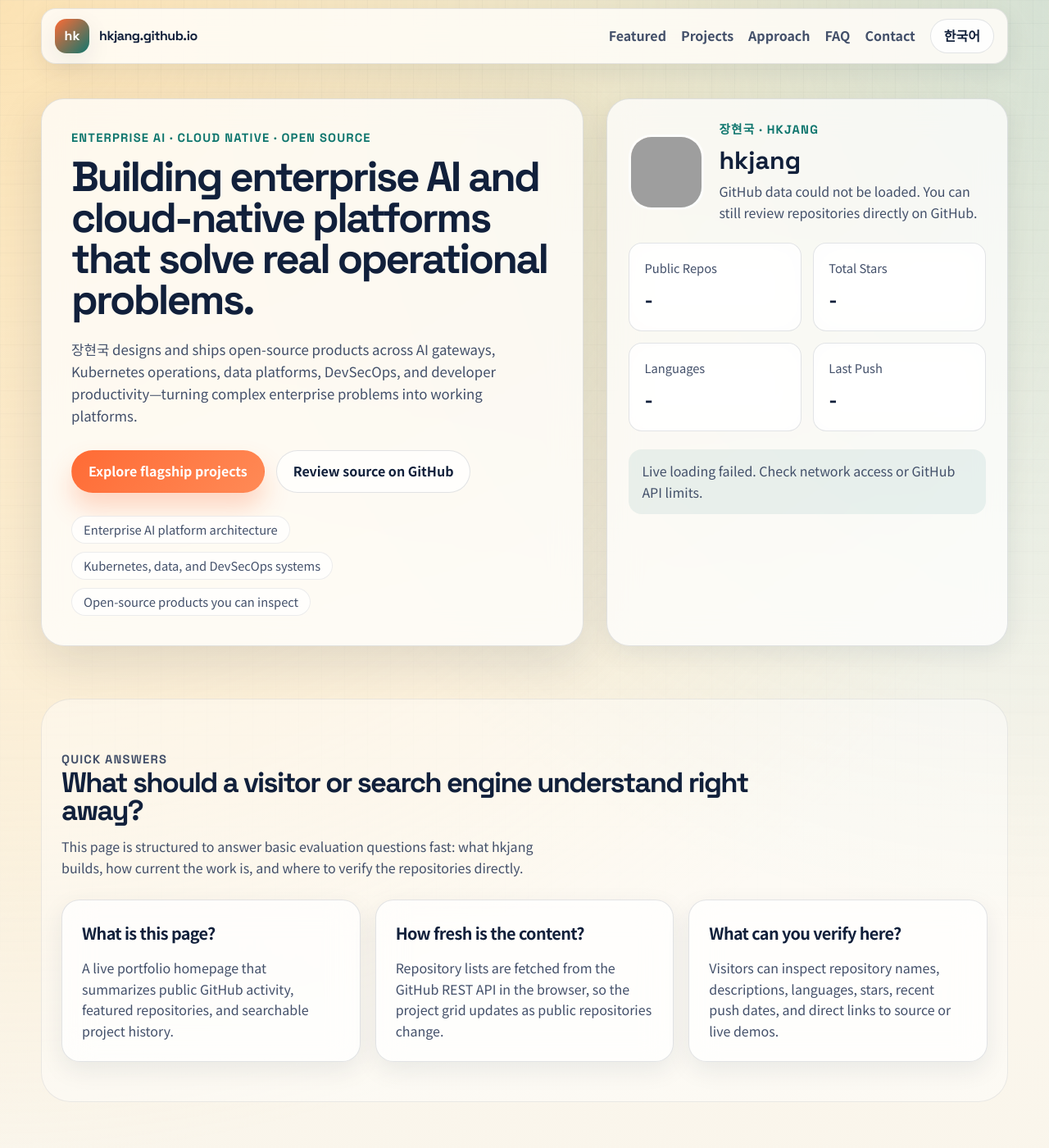
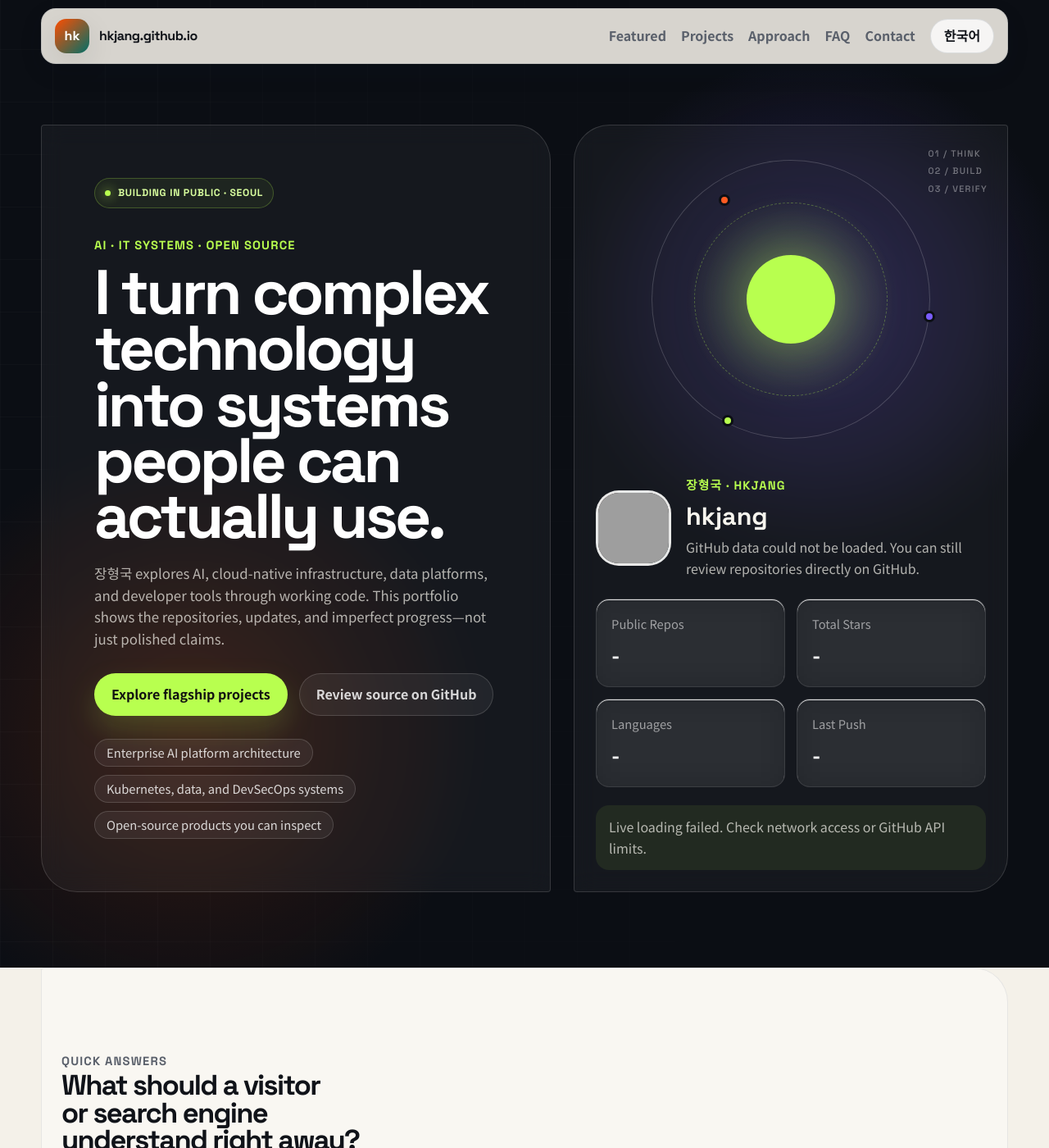
Before and after one commit to hkjang/hkjang.github.io, a Jekyll site: the page index.html, which Jekyll copies as it is, in a window 1280 px wide and 1400 px high. Shown: the whole window at 82% size. Built offline with Jekyll 4.4.1, drawn with Linux system fonts in a browser that asks for light colours; grey boxes are pictures that could not be loaded.

Commit message:
feat: redesign portfolio as an AI systems studio

```diff
--- a/_config.yml
+++ b/_config.yml
@@ -3,7 +3,7 @@ title: "HKJANG LAB"
 email: ""
 description: >-
   Live portfolio for enterprise AI, Kubernetes operations, data platform,
-  DevSecOps, developer productivity, and open-source projects by 장현국 (hkjang).
+  DevSecOps, developer productivity, and open-source projects by 장형국 (hkjang).
 baseurl: ""
 url: "https://hkjang.github.io"
 
--- a/index.html
+++ b/index.html
@@ -3,18 +3,18 @@
 <head>
   <meta charset="utf-8">
   <meta name="viewport" content="width=device-width, initial-scale=1">
-  <title>장현국 | Enterprise AI, Kubernetes and Data Platform Engineer</title>
+  <title>장형국 | AI·IT Platform Engineer and Open Source Builder</title>
   <meta
     id="metaDescription"
     name="description"
-    content="AI Gateway, Kubernetes operations, data platforms, DevSecOps, and developer productivity projects by 장현국, an enterprise AI and cloud-native platform builder."
+    content="AI, Kubernetes, data platforms, DevSecOps, and developer tooling projects by 장형국—documented through public code and live GitHub activity."
   >
   <meta
     name="keywords"
     id="metaKeywords"
-    content="장현국, hkjang, enterprise AI, Kubernetes, data platform, DevSecOps, developer productivity, open source portfolio"
+    content="장형국, hkjang, AI, IT, Kubernetes, data platform, DevSecOps, developer productivity, open source portfolio"
   >
-  <meta name="author" content="장현국 (hkjang)">
+  <meta name="author" content="장형국 (hkjang)">
   <meta
     name="robots"
     content="index,follow,max-snippet:-1,max-image-preview:large,max-video-preview:-1"
@@ -25,19 +25,19 @@
   <meta property="og:site_name" content="HKJANG LAB">
   <meta id="ogLocale" property="og:locale" content="en_US">
   <meta property="og:locale:alternate" content="ko_KR">
-  <meta id="ogTitle" property="og:title" content="장현국 | Enterprise AI, Kubernetes and Data Platform Engineer">
+  <meta id="ogTitle" property="og:title" content="장형국 | AI·IT Platform Engineer and Open Source Builder">
   <meta
     id="ogDescription"
     property="og:description"
-    content="AI Gateway, Kubernetes operations, data platforms, DevSecOps, and developer productivity projects by 장현국, an enterprise AI and cloud-native platform builder."
+    content="AI, Kubernetes, data platforms, DevSecOps, and developer tooling projects by 장형국—documented through public code and live GitHub activity."
   >
   <meta id="ogImage" property="og:image" content="https://github.com/hkjang.png">
   <meta id="twitterCard" name="twitter:card" content="summary_large_image">
-  <meta id="twitterTitle" name="twitter:title" content="장현국 | Enterprise AI, Kubernetes and Data Platform Engineer">
+  <meta id="twitterTitle" name="twitter:title" content="장형국 | AI·IT Platform Engineer and Open Source Builder">
   <meta
     id="twitterDescription"
     name="twitter:description"
-    content="AI Gateway, Kubernetes operations, data platforms, DevSecOps, and developer productivity projects by 장현국, an enterprise AI and cloud-native platform builder."
+    content="AI, Kubernetes, data platforms, DevSecOps, and developer tooling projects by 장형국—documented through public code and live GitHub activity."
   >
   <meta id="twitterImage" name="twitter:image" content="https://github.com/hkjang.png">
   <link rel="canonical" href="https://hkjang.github.io/">
@@ -64,7 +64,7 @@
           "@type": "ProfilePage",
           "@id": "https://hkjang.github.io/#profile",
           "url": "https://hkjang.github.io/",
-          "name": "장현국 | Enterprise AI, Kubernetes and Data Platform Engineer",
+          "name": "장형국 | AI·IT Platform Engineer and Open Source Builder",
           "isPartOf": {
             "@id": "https://hkjang.github.io/#website"
           },
@@ -120,10 +120,11 @@
     <header class="hero" id="top">
       <div class="hero-grid">
         <section class="hero-copy" data-reveal>
-          <p class="eyebrow" data-i18n="hero.eyebrow">Enterprise AI · Cloud Native · Open Source</p>
-          <h1 data-i18n="hero.title">Building enterprise AI and cloud-native platforms that solve real operational problems.</h1>
+          <div class="hero-status"><span></span><span data-i18n="hero.status">Building in public · Seoul</span></div>
+          <p class="eyebrow" data-i18n="hero.eyebrow">AI · IT Systems · Open Source</p>
+          <h1 data-i18n="hero.title">I turn complex technology into systems people can actually use.</h1>
           <p class="lede" data-i18n="hero.lede">
-            장현국 designs and ships open-source products across AI gateways, Kubernetes operations, data platforms, DevSecOps, and developer productivity—turning complex enterprise problems into working platforms.
+            장형국 explores AI, cloud-native infrastructure, data platforms, and developer tools through working code. This portfolio shows the repositories, updates, and imperfect progress—not just polished claims.
           </p>
           <div class="hero-actions">
             <a class="button button-primary" href="#featured" data-i18n="hero.ctaPrimary">Explore flagship projects</a>
@@ -144,7 +145,11 @@
           </div>
         </section>
 
-        <aside class="hero-panel" data-reveal>
+        <aside class="hero-panel hero-lab" data-reveal>
+          <div class="lab-orbit" aria-hidden="true"><span></span><span></span><span></span></div>
+          <div class="lab-caption" aria-hidden="true">
+            <span>01 / THINK</span><span>02 / BUILD</span><span>03 / VERIFY</span>
+          </div>
           <div class="profile-head">
             <img
               id="profileAvatar"
@@ -153,7 +158,7 @@
               alt="hkjang GitHub avatar"
             >
             <div>
-              <p class="profile-kicker" data-i18n="profile.kicker">장현국 · hkjang</p>
+              <p class="profile-kicker" data-i18n="profile.kicker">장형국 · hkjang</p>
               <h2 id="profileName">hkjang</h2>
               <p id="profileBio" class="profile-bio">Enterprise AI Platform Architect · Open Source Builder</p>
             </div>
--- a/llms.txt
+++ b/llms.txt
@@ -1,6 +1,6 @@
 # HKJANG LAB
 
-> Live portfolio for 장현국 (hkjang), an enterprise AI and cloud-native platform builder. The site highlights open-source work across AI gateways, Kubernetes operations, data platforms, DevSecOps, and developer productivity.
+> Live portfolio for 장형국 (hkjang), an AI and cloud-native platform builder. The site highlights open-source work across AI gateways, Kubernetes operations, data platforms, DevSecOps, and developer productivity.
 
 ## Primary URLs
 
--- a/site.css
+++ b/site.css
@@ -1,4 +1,28 @@
 @import url("./assets/app.css");
+
+:root {
+  --bg: #f4f1e9;
+  --bg-alt: #e9e5da;
+  --panel: rgba(255, 255, 255, 0.82);
+  --panel-strong: #fff;
+  --ink: #101319;
+  --ink-soft: #5a606b;
+  --accent: #ff4d00;
+  --accent-2: #006f68;
+  --accent-3: #d7ff3f;
+  --line: rgba(16, 19, 25, 0.13);
+  --shadow: 0 24px 80px rgba(12, 16, 24, 0.16);
+  --shadow-soft: 0 12px 36px rgba(12, 16, 24, 0.09);
+}
+
+body {
+  background: #f4f1e9;
+}
+
+body::before {
+  opacity: 0.32;
+  background-size: 48px 48px;
+}
 
 .skip-link {
   position: absolute;
@@ -32,9 +56,247 @@
   padding: 12px 16px;
   border: 1px solid rgba(17, 32, 59, 0.1);
   border-radius: 18px;
-  background: rgba(255, 253, 248, 0.86);
+  background: rgba(244, 241, 233, 0.88);
   box-shadow: 0 10px 30px rgba(17, 32, 59, 0.08);
   backdrop-filter: blur(18px);
+}
+
+.hero {
+  position: relative;
+  margin-top: -82px;
+  padding: 112px 0 64px;
+  overflow: hidden;
+  color: #f7f5ee;
+  background:
+    radial-gradient(circle at 78% 32%, rgba(122, 92, 255, 0.25), transparent 24%),
+    radial-gradient(circle at 18% 76%, rgba(255, 77, 0, 0.17), transparent 26%),
+    #0b0e14;
+}
+
+.hero::before {
+  position: absolute;
+  inset: 0;
+  opacity: 0.28;
+  background-image:
+    linear-gradient(rgba(255, 255, 255, 0.08) 1px, transparent 1px),
+    linear-gradient(90deg, rgba(255, 255, 255, 0.08) 1px, transparent 1px);
+  background-size: 64px 64px;
+  content: "";
+  mask-image: linear-gradient(90deg, #000, transparent 78%);
+}
+
+.hero-grid {
+  position: relative;
+  z-index: 1;
+  grid-template-columns: minmax(0, 1.08fr) minmax(380px, 0.92fr);
+  align-items: stretch;
+  padding-top: 44px;
+}
+
+.hero-copy,
+.hero-panel {
+  border-color: rgba(255, 255, 255, 0.14);
+  background: rgba(255, 255, 255, 0.045);
+  box-shadow: none;
+  backdrop-filter: blur(14px);
+}
+
+.hero-copy {
+  display: flex;
+  flex-direction: column;
+  justify-content: center;
+  min-height: 610px;
+  padding: clamp(32px, 5vw, 70px);
+  border-radius: 4px 44px 4px 44px;
+}
+
+.hero-copy h1 {
+  max-width: 12ch;
+  color: #fff;
+  font-size: clamp(3.1rem, 6vw, 6.8rem);
+  line-height: 0.89;
+  text-wrap: balance;
+}
+
+.hero .eyebrow,
+.hero .profile-kicker {
+  color: #b8ff4f;
+}
+
+.hero .lede,
+.hero .profile-bio,
+.hero .hero-note {
+  color: rgba(247, 245, 238, 0.7);
+}
+
+.hero-status {
+  display: inline-flex;
+  align-items: center;
+  align-self: flex-start;
+  gap: 9px;
+  margin-bottom: 34px;
+  padding: 8px 12px;
+  border: 1px solid rgba(184, 255, 79, 0.24);
+  border-radius: 999px;
+  color: #d9ff9f;
+  background: rgba(184, 255, 79, 0.06);
+  font-family: "Space Grotesk", sans-serif;
+  font-size: 0.76rem;
+  font-weight: 700;
+  letter-spacing: 0.06em;
+  text-transform: uppercase;
+}
+
+.hero-status > span:first-child {
+  width: 7px;
+  height: 7px;
+  border-radius: 50%;
+  background: #b8ff4f;
+  box-shadow: 0 0 14px #b8ff4f;
+}
+
+.hero .button-primary {
+  color: #111;
+  background: #b8ff4f;
+  box-shadow: 0 16px 36px rgba(184, 255, 79, 0.18);
+}
+
+.hero .button-secondary,
+.hero .hero-points span {
+  color: rgba(255, 255, 255, 0.82);
+  border-color: rgba(255, 255, 255, 0.15);
+  background: rgba(255, 255, 255, 0.06);
+}
+
+.hero-lab {
+  position: relative;
+  display: flex;
+  flex-direction: column;
+  justify-content: flex-end;
+  min-height: 610px;
+  overflow: hidden;
+  border-radius: 44px 4px 44px 4px;
+}
+
+.lab-orbit {
+  position: absolute;
+  top: 42px;
+  left: 50%;
+  width: min(32vw, 340px);
+  aspect-ratio: 1;
+  transform: translateX(-50%);
+  border: 1px solid rgba(255, 255, 255, 0.18);
+  border-radius: 50%;
+  background: radial-gradient(circle, rgba(184, 255, 79, 0.16), transparent 54%);
+}
+
+.lab-orbit::before,
+.lab-orbit::after {
+  position: absolute;
+  inset: 15%;
+  border: 1px dashed rgba(184, 255, 79, 0.32);
+  border-radius: 50%;
+  content: "";
+}
+
+.lab-orbit::after {
+  inset: 34%;
+  border-style: solid;
+  background: #b8ff4f;
+  box-shadow: 0 0 80px rgba(184, 255, 79, 0.52);
+}
+
+.lab-orbit span {
+  position: absolute;
+  z-index: 1;
+  width: 14px;
+  height: 14px;
+  border: 3px solid #0b0e14;
+  border-radius: 50%;
+  background: #ff5b22;
+}
+
+.lab-orbit span:nth-child(1) { top: 12%; left: 24%; }
+.lab-orbit span:nth-child(2) { top: 54%; right: -7px; background: #7a5cff; }
+.lab-orbit span:nth-child(3) { bottom: 4%; left: 25%; background: #b8ff4f; }
+
+.lab-caption {
+  position: absolute;
+  top: 26px;
+  right: 24px;
+  display: grid;
+  gap: 4px;
+  color: rgba(255, 255, 255, 0.4);
+  font-family: "Space Grotesk", sans-serif;
+  font-size: 0.68rem;
+  letter-spacing: 0.12em;
+}
+
+.hero-lab .profile-head,
+.hero-lab .signal-grid,
+.hero-lab .hero-note {
+  position: relative;
+  z-index: 2;
+}
+
+.hero-lab .profile-head {
+  padding-top: 270px;
+}
+
+.hero-lab .signal-card {
+  border-color: rgba(255, 255, 255, 0.1);
+  background: rgba(255, 255, 255, 0.06);
+}
+
+.hero-lab .signal-card span { color: rgba(255, 255, 255, 0.55); }
+.hero-lab .signal-card strong { color: #fff; }
+.hero-lab .hero-note { background: rgba(184, 255, 79, 0.08); }
+
+main {
+  overflow: hidden;
+}
+
+.section {
+  padding-top: 88px;
+  padding-bottom: 88px;
+}
+
+.section-heading h2 {
+  max-width: 17ch;
+  text-wrap: balance;
+}
+
+.section-alt {
+  border-radius: 4px 42px 4px 42px;
+}
+
+.answer-card:nth-child(2),
+.value-card:nth-child(2),
+.approach-card:nth-child(2) {
+  transform: translateY(18px);
+}
+
+.answer-card,
+.value-card,
+.approach-card,
+.repo-card {
+  background: rgba(255, 255, 255, 0.88);
+}
+
+.repo-grid-featured .repo-card:first-child {
+  color: #fff;
+  border-color: #101319;
+  background: #101319;
+}
+
+.repo-grid-featured .repo-card:first-child .repo-description,
+.repo-grid-featured .repo-card:first-child .repo-meta {
+  color: rgba(255, 255, 255, 0.62);
+}
+
+.repo-grid-featured .repo-card:first-child .repo-link {
+  color: #cfff76;
+  background: rgba(184, 255, 79, 0.1);
 }
 
 :where(a, button, input, select, summary):focus-visible {
@@ -155,6 +417,10 @@
   .controls-panel .search-control {
     grid-column: 1 / -1;
   }
+
+  .hero-copy h1 {
+    font-size: clamp(3rem, 7vw, 5rem);
+  }
 }
 
 @media (max-width: 760px) {
@@ -204,6 +470,39 @@
     padding-top: 24px;
   }
 
+  .hero {
+    margin-top: -124px;
+    padding-top: 152px;
+  }
+
+  .hero-copy,
+  .hero-lab {
+    min-height: auto;
+    border-radius: 4px 30px 4px 30px;
+  }
+
+  .hero-copy {
+    padding: 34px 24px;
+  }
+
+  .hero-copy h1 {
+    font-size: clamp(3rem, 14vw, 4.6rem);
+  }
+
+  .hero-lab {
+    min-height: 590px;
+  }
+
+  .lab-orbit {
+    width: 260px;
+  }
+
+  .answer-card:nth-child(2),
+  .value-card:nth-child(2),
+  .approach-card:nth-child(2) {
+    transform: none;
+  }
+
   .hero-actions .button,
   .results-bar .button {
     width: 100%;
--- a/site.js
+++ b/site.js
@@ -54,24 +54,25 @@ const koStaticText = {
   "nav.approach": "실행 방식",
   "nav.faq": "FAQ",
   "nav.contact": "협업",
+  "hero.status": "서울에서 만들고 공개하는 중",
   "hero.eyebrow": "Enterprise AI · Cloud Native · Open Source",
-  "hero.title": "복잡한 기업 운영 문제를 실행 가능한 AI 플랫폼으로 만듭니다.",
+  "hero.title": "복잡한 기술을, 사람이 실제로 쓰는 시스템으로 만듭니다.",
   "hero.lede":
-    "장현국은 AI Gateway, Kubernetes 통합 운영, 데이터 플랫폼, DevSecOps, 개발 자동화 영역에서 실제 사용 가능한 오픈소스 제품을 설계하고 구현합니다.",
+    "장형국은 AI, 클라우드 네이티브 인프라, 데이터 플랫폼과 개발 도구를 실제 코드로 탐구합니다. 완성된 주장만이 아니라 공개 저장소와 업데이트, 시행착오까지 함께 보여드립니다.",
   "hero.ctaPrimary": "대표 프로젝트 보기",
   "hero.ctaSecondary": "GitHub에서 소스 확인",
   "hero.point1": "엔터프라이즈 AI 플랫폼 설계",
   "hero.point2": "Kubernetes·Data·DevSecOps 제품화",
   "hero.point3": "검증 가능한 오픈소스 결과물",
-  "profile.kicker": "장현국 · hkjang",
+  "profile.kicker": "장형국 · hkjang",
   "profile.stats.publicRepos": "공개 저장소",
   "profile.stats.totalStars": "전체 스타",
   "profile.stats.languages": "언어 수",
   "profile.stats.lastPush": "최근 푸시",
   "answers.eyebrow": "핵심 요약",
-  "answers.title": "기술 리더와 투자자가 먼저 봐야 할 포인트",
+  "answers.title": "말보다 먼저 확인할 수 있는 것들",
   "answers.body":
-    "이 페이지는 무엇을 만들고 있는지, 얼마나 빠르게 반복하고 있는지, 그리고 어디서 바로 검증할 수 있는지를 빠르게 전달하도록 설계했습니다.",
+    "전문성은 수식어보다 결과물에서 드러난다고 생각합니다. 무엇을 만들고, 어떻게 반복하고, 어디서 검증할 수 있는지 담았습니다.",
   "answers.card1.title": "무엇을 하는 사람인가?",
   "answers.card1.body":
     "AI, 소프트웨어, 자동화 프로젝트를 빠르게 설계하고 공개 저장소와 배포 결과물로 실행력을 증명하는 빌더입니다.",
@@ -177,9 +178,9 @@ const dynamicCopy = {
   },
   ko: {
     meta: {
-      title: "장현국 | Enterprise AI, Kubernetes and Data Platform Engineer",
-      description: "AI Gateway, Kubernetes 통합 운영, 데이터 플랫폼, DevSecOps와 개발 자동화 제품을 만드는 장현국의 오픈소스 포트폴리오입니다.",
-      keywords: "장현국, hkjang, 엔터프라이즈 AI, Kubernetes, 데이터 플랫폼, DevSecOps, 개발 자동화, 오픈소스 포트폴리오",
+      title: "장형국 | AI·IT 플랫폼 엔지니어와 오픈소스 빌더",
+      description: "AI, Kubernetes, 데이터 플랫폼, DevSecOps와 개발 도구를 공개 코드와 실제 업데이트로 보여주는 장형국의 포트폴리오입니다.",
+      keywords: "장형국, hkjang, AI, IT, Kubernetes, 데이터 플랫폼, DevSecOps, 개발 자동화, 오픈소스 포트폴리오",
     },
     localeToggleLabel: "English",
     localeToggleAria: "페이지 언어 전환",
```
Also changed, not shown: README.md.
